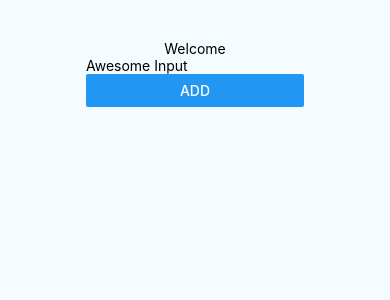
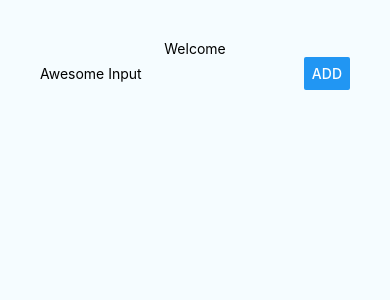
Before and after one commit to WillyLu326/AwesomeApp, a React Native app: screen / in a window 390 px wide. Shown: the top 300 px of the page. Built offline with nearby package versions, Linux system fonts and the light colour scheme.

Commit message:
finish css

```diff
--- a/App.js
+++ b/App.js
@@ -54,18 +54,5 @@ const styles = StyleSheet.create({
     justifyContent: 'flex-start',
     alignItems: 'center',
     backgroundColor: '#F5FCFF',
-  },
-  inputContainer: {
-    //flex: 1,
-    width: '100%',
-    flexDirection: 'row',
-    justifyContent: 'space-between',
-    alignItems: 'center'
-  },
-  placeInput: {
-    width: '70%'
-  },
-  placeButton: {
-    width: '30%'
   }
 });
--- a/src/components/PlaceInput/PlaceInput.js
+++ b/src/components/PlaceInput/PlaceInput.js
@@ -13,7 +13,7 @@ class PlaceInput extends React.Component {
 
   render() {
     return (
-      <View>
+      <View style={styles.inputContainer}>
         <TextInput
           style={styles.placeInput}
           placeholder="Awesome Input"
@@ -31,6 +31,12 @@ class PlaceInput extends React.Component {
 }
 
 const styles = StyleSheet.create({
+  inputContainer: {
+    width: '100%',
+    flexDirection: 'row',
+    justifyContent: 'space-between',
+    alignItems: 'center'
+  },
   placeInput: {
     width: '70%'
   },
```
